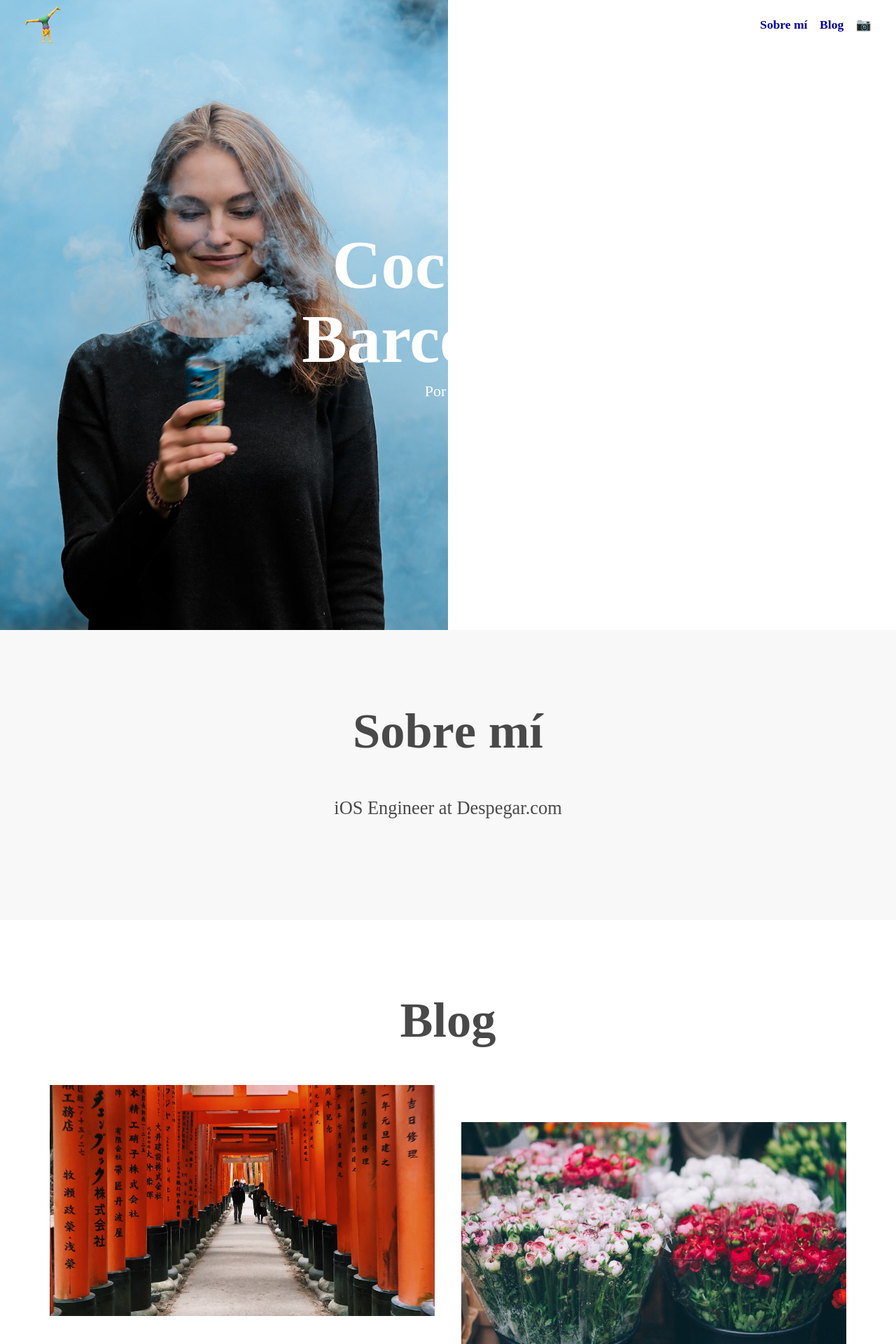
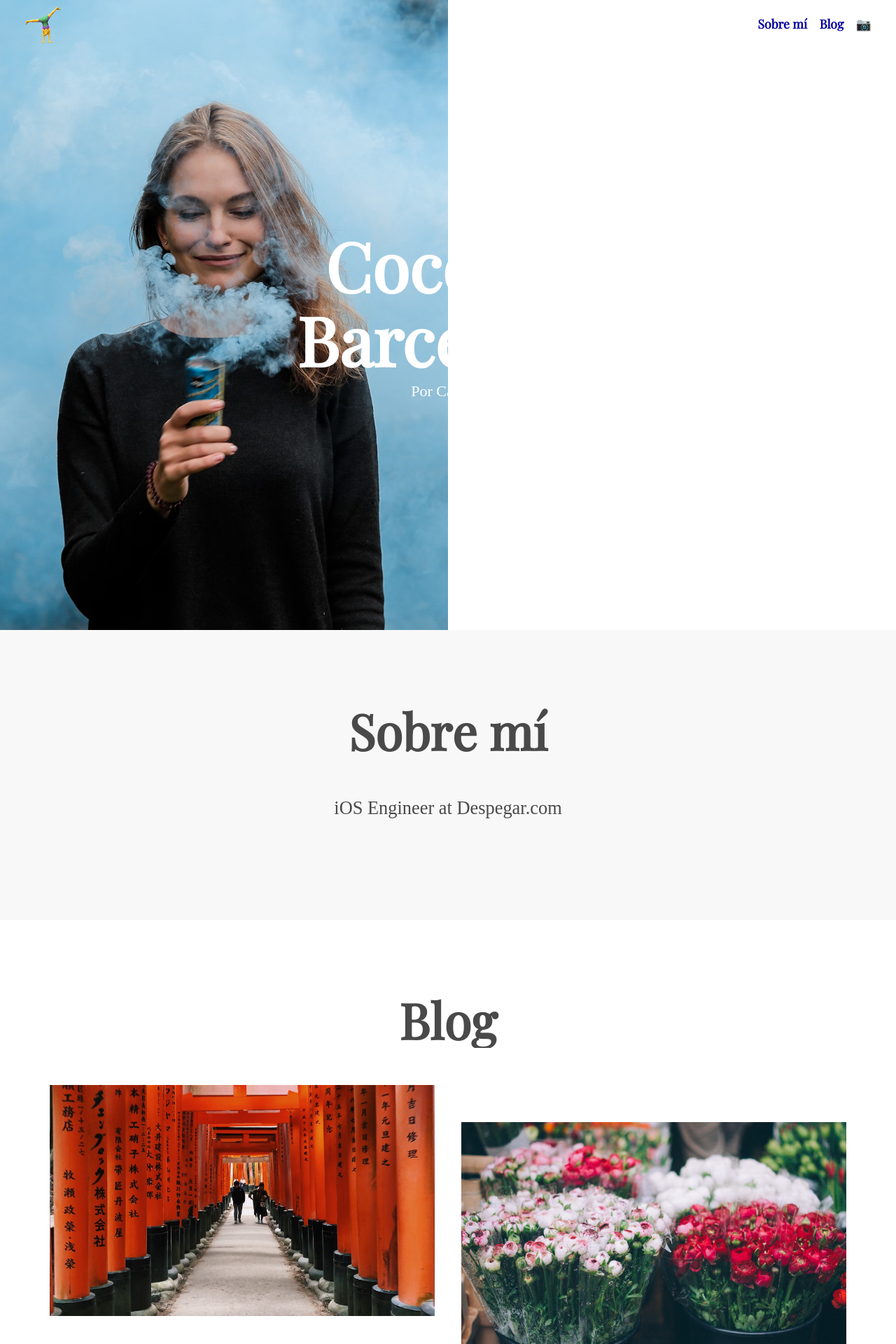
Before and after one commit to carokds/carokds.github.io, a Jekyll site: the page built from index.html, in a window 1280 px wide. Shown: the top 1920 px of the page at 70% size. Built offline with Jekyll 4.4.1, drawn with Linux system fonts in a browser that asks for light colours; some web fonts are replaced; some of the changed text lies outside the part shown.

Commit message:
Actualizar algunos textos y la fuente

```diff
--- a/_includes/footer.html
+++ b/_includes/footer.html
@@ -1,6 +1,6 @@
 <footer class="footer section-padding--half bg-alpha">
   <div class="footer__container grid">
-    <p>&copy;{{ site.time | date: "%Y" }} {{ site.title }}. Hecho con ♥.</p>
+    <p> Hecho con ♥ en BCN.</p>
     {% if site.email or site.social %}
       <ul class="footer__social">
         {% if site.email %}
--- a/_includes/head.html
+++ b/_includes/head.html
@@ -23,7 +23,7 @@
 
   <link rel="icon" type="image/x-icon" href="/assets/images/favicon.ico">
 
-  <link rel="stylesheet" href="https://fonts.googleapis.com/css?family=Fanwood+Text|Quattrocento:400,700">
+  <link rel="stylesheet" href="https://fonts.googleapis.com/css?family=Playfair+Display|Fanwood+Text:400,700">
   <link rel="stylesheet" href="https://cdnjs.cloudflare.com/ajax/libs/font-awesome/4.7.0/css/font-awesome.min.css">
   <link rel="stylesheet" href="{{ '/assets/css/main.min.css' | prepend: site.baseurl }}">
 
--- a/_sass/tools/_config.scss
+++ b/_sass/tools/_config.scss
@@ -1,7 +1,7 @@
 /**
  * Base Variables
  */
-$font-header: "Noto Serif JP", serif;
+$font-header: "Playfair Display", serif;
 $font-body: "Fanwood Text", serif;
 
 $color-black: #494949;
--- a/index.html
+++ b/index.html
@@ -4,7 +4,7 @@
 <section class="mast">
   <header class="mast__header">
     <h1>Cocó en Barcelona</h1>
-    <span>Por CK</span>
+    <span>Por Caro K.</span>
   </header>
   <div class="mast__img bg-grey">
     <div class="absolute-bg" style="background-image: url('/assets/images/mast-left.jpg');"></div>
```
